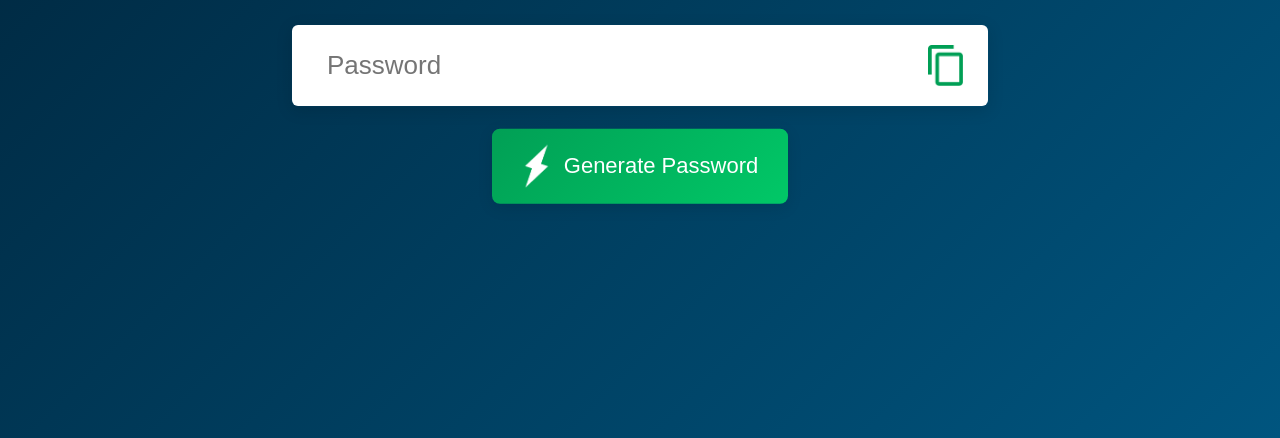
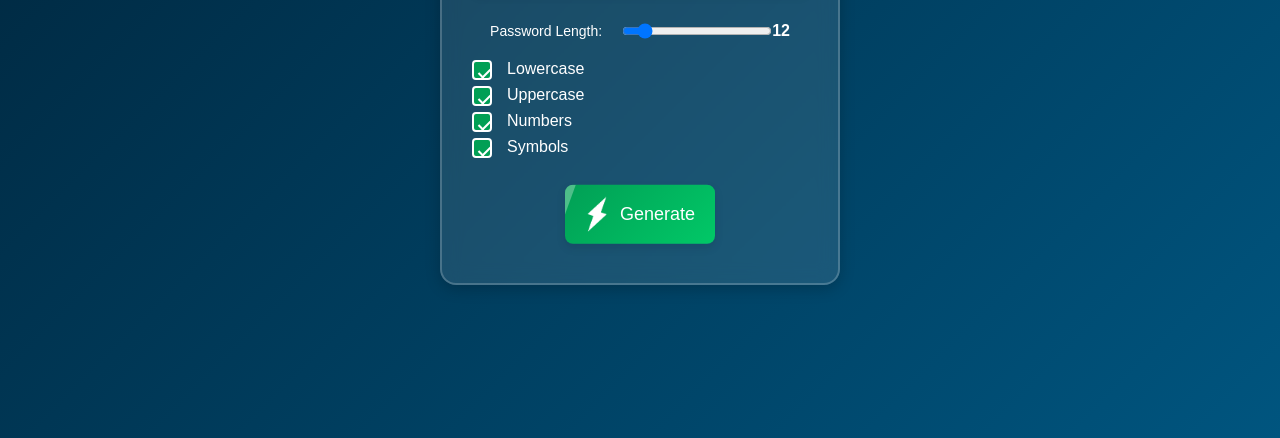
Before and after one commit to Leomacedo161/RandomPassword, a plain HTML site: page index.html in a window 1280 px wide. Shown: the part 362-800 px from the top of the page. Drawn offline with Linux system fonts and the light colour scheme.

Commit message:
chore: Update password generation UI and styles

```diff
--- a/index.html
+++ b/index.html
@@ -10,14 +10,29 @@
 
 <body>
     <div class="container">
-        <h1>Generate a<br><span>Random Password</span></h1>
+        <h1>Generate a <br><span>Password</span></h1>
+
         <div class="display">
             <input type="text" id="password" placeholder="Password" readonly>
-            <img onclick="copyToClipboard()" src="images/copy.png" alt="Copy Icon" title="Copy to Clipboard">
+            <img onclick="copyToClipboard()" src="images/copy.png" alt="Copy Icon">
         </div>
+
+        <div class="password-length">
+            <label>Password Length:</label>
+            <input type="range" id="password-length" min="1" max="100" value="12" oninput="updateLengthDisplay(this.value)">
+            <span id="length-display">12</span>
+        </div>
+
+        <div class="character-options">
+            <label><input type="checkbox" id="include-lowercase" checked> <span></span> Lowercase</label>
+            <label><input type="checkbox" id="include-uppercase" checked> <span></span> Uppercase</label>
+            <label><input type="checkbox" id="include-numbers" checked> <span></span> Numbers</label>
+            <label><input type="checkbox" id="include-symbols" checked> <span></span> Symbols</label>
+        </div>
+
         <button id="generate-btn">
             <img src="images/generate.png" alt="Generate Icon">
-            Generate Password
+            Generate
         </button>
     </div>
 
--- a/script.js
+++ b/script.js
@@ -1,21 +1,50 @@
 document.getElementById('generate-btn').addEventListener('click', generateRandomPassword);
 
 function generateRandomPassword() {
-    const characters = 'ABCDEFGHIJKLMNOPQRSTUVWXYZabcdefghijklmnopqrstuvwxyz0123456789!@#$%^&*()_+~`|}{[]\\:;?><,./-=';
-    const minLength = 8;
-    const maxLength = 16;
-    const length = Math.floor(Math.random() * (maxLength - minLength + 1)) + minLength;
+    const length = document.getElementById('password-length').value; // Get the value range (1-100)
+    let characters = '';
+
+    // Check witch checkboxes are checked
+    const includeLowercase = document.getElementById('include-lowercase').checked;
+    const includeUppercase = document.getElementById('include-uppercase').checked;
+    const includeNumbers = document.getElementById('include-numbers').checked;
+    const includeSymbols = document.getElementById('include-symbols').checked;
+
+    // Define the character types to include in the password
+    const lowercaseChars = 'abcdefghijklmnopqrstuvwxyz';
+    const uppercaseChars = 'ABCDEFGHIJKLMNOPQRSTUVWXYZ';
+    const numberChars = '0123456789';
+    const symbolChars = '!@#$%^&*()_+~`|}{[]\\:;?><,./-=';
+
+    // Gather the character types to include in the password
+    if (includeLowercase) characters += lowercaseChars;
+    if (includeUppercase) characters += uppercaseChars;
+    if (includeNumbers) characters += numberChars;
+    if (includeSymbols) characters += symbolChars;
+
+    // Veify if at least one character type is selected
+    if (characters === '') {
+        alert('Please select at least one character type!');
+        return;
+    }
+
+    // Generate the password
     let password = '';
-
     for (let i = 0; i < length; i++) {
         const randomIndex = Math.floor(Math.random() * characters.length);
         password += characters[randomIndex];
     }
 
+    // Show the password
     const passwordField = document.getElementById('password');
     passwordField.value = password;
     passwordField.classList.add('shake');
     setTimeout(() => passwordField.classList.remove('shake'), 500);
+}
+
+// Update the password length display
+function updateLengthDisplay(value) {
+    document.getElementById('length-display').textContent = value;
 }
 
 function copyToClipboard() {
--- a/style.css
+++ b/style.css
@@ -1,192 +1,213 @@
 * {
     margin: 0;
     padding: 0;
+    box-sizing: border-box;
     font-family: 'Poppins', sans-serif;
-    box-sizing: border-box;
 }
 
 body {
     background: linear-gradient(135deg, #002339, #00557f);
-    animation: gradient 5s ease infinite;
     color: #fff;
     display: flex;
     justify-content: center;
     align-items: center;
     height: 100vh;
-    margin: 0;
+    animation: gradient 5s ease infinite;
 }
 
 @keyframes gradient {
-    0% {
-        background-position: 0% 50%;
-    }
-    50% {
-        background-position: 100% 50%;
-    }
-    100% {
-        background-position: 0% 50%;
-    }
+    0%, 100% { background-position: 0% 50%; }
+    50% { background-position: 100% 50%; }
 }
 
 .container {
     width: 90%;
-    max-width: 700px;
+    max-width: 400px;
     text-align: center;
+    background: rgba(255, 255, 255, 0.1);
+    padding: 30px;
+    border-radius: 16px;
+    backdrop-filter: blur(10px);
+    border: 2px solid rgba(255, 255, 255, 0.2);
+    box-shadow: 0 4px 15px rgba(0, 0, 0, 0.2);
+}
+
+h1 {
+    font-weight: 600;
+    font-size: 36px;
+    margin-bottom: 20px;
+}
+
+h1 span {
+    color: #019f55;
+    border-bottom: 2px solid #019f55;
+    padding-bottom: 4px;
 }
 
 .display {
-    width: 100%;
-    margin: 50px 0 30px;
-    background: #fff;
+    background: rgba(255, 255, 255, 0.8);
     color: #333;
     display: flex;
     align-items: center;
     justify-content: space-between;
-    padding: 20px 25px;
+    padding: 15px;
     border-radius: 8px;
-    box-shadow: 0 4px 15px rgba(0, 0, 0, 0.1);
-    transition: box-shadow 0.3s ease;
-    border: 2px solid transparent;
-    background-clip: padding-box;
-    position: relative;
-    transition: border 0.3s ease;
+    margin-bottom: 30px;
+    box-shadow: 0 4px 10px rgba(0, 0, 0, 0.1);
 }
 
-.display:hover {
-    box-shadow: 0 6px 20px rgba(0, 0, 0, 0.2);
+.display input {
+    border: none;
+    outline: none;
+    font-size: 18px;
+    flex-grow: 1;
+    color: #333;
+    margin-left: 10px;
+    background: transparent;
 }
 
-.container h1 {
-    font-weight: 600;
-    font-size: 48px;
-    margin-bottom: 20px;
-}
-
-.container h1 span {
-    color: #019f55;
-    border-bottom: 4px solid #019f55;
-    padding-bottom: 8px;
-}
-
-.display img {
-    width: 35px;
+img {
+    width: 30px;
     cursor: pointer;
     transition: transform 0.3s ease;
 }
 
-.display img:hover {
+img:hover {
     transform: scale(1.1);
 }
 
-.display input {
-    border: 0;
-    outline: 0;
-    font-size: 26px;
-    flex-grow: 1;
-    margin-left: 10px;
-    color: #333;
-    animation: shake 0.5s ease;
+.password-length,
+.character-options {
+    margin-bottom: 20px;
+    display: flex;
+    justify-content: center;
+    align-items: center;
+    flex-wrap: wrap;
 }
 
-.display input:focus {
-    border-color: #019f55;
-    animation: pulse 1s infinite;
+label {
+    font-size: 14px;
+    margin-right: 10px;
 }
 
-@keyframes pulse {
-    0% {
-        border-color: #019f55;
-    }
-    50% {
-        border-color: #01c867;
-    }
-    100% {
-        border-color: #019f55;
-    }
+input[type="range"] {
+    margin-left: 10px;
+    width: 150px;
 }
 
-.container button {
+#length-display {
+    font-weight: bold;
+}
+
+.character-options {
+    display: flex;
+    flex-direction: column;
+    align-items: flex-start;
+    margin-bottom: 30px;
+}
+
+.character-options label {
+    display: flex;
+    align-items: center;
+    font-size: 16px;
+    margin-bottom: 8px;
+    position: relative;
+    padding-left: 35px;
+    cursor: pointer;
+}
+
+.character-options label input {
+    position: absolute;
+    left: 0;
+    opacity: 0;
+    cursor: pointer;
+}
+
+.character-options label input + span {
+    position: absolute;
+    top: 0;
+    left: 0;
+    height: 20px;
+    width: 20px;
+    background-color: #ccc;
+    border-radius: 4px;
+    transition: background-color 0.3s;
+}
+
+.character-options label:hover input + span {
+    background-color: #019f55;
+}
+
+.character-options label input:checked + span {
+    background-color: #019f55;
+    border: 2px solid white;
+}
+
+.character-options label input:checked + span::after {
+    content: "";
+    position: absolute;
+    left: 7px;
+    top: 4px;
+    width: 5px;
+    height: 10px;
+    border: solid white;
+    border-width: 0 2px 2px 0;
+    transform: rotate(45deg);
+}
+
+.character-options span {
+    position: relative;
+}
+
+button {
     background: linear-gradient(135deg, #019f55, #01c867);
-    color: #fff;
-    border: 0;
-    outline: 0;
-    font-size: 22px;
-    font-weight: 400;
+    color: white;
+    border: none;
+    padding: 12px 20px;
+    border-radius: 8px;
+    font-size: 18px;
+    cursor: pointer;
     display: flex;
     align-items: center;
     justify-content: center;
-    padding: 16px 30px;
-    border-radius: 8px;
-    cursor: pointer;
-    box-shadow: 0 4px 15px rgba(0, 0, 0, 0.1);
-    transition: background 0.3s ease, box-shadow 0.3s ease;
-    margin: 0 auto;
-    animation: bounce 1.5s infinite;
+    box-shadow: 0 4px 10px rgba(0, 0, 0, 0.1);
     position: relative;
     overflow: hidden;
+    transition: background 0.3s ease;
+    margin: 0 auto;
 }
 
-@keyframes bounce {
-    0%, 20%, 50%, 80%, 100% {
-        transform: translateY(0);
-    }
-    40% {
-        transform: translateY(-10px);
-    }
-    60% {
-        transform: translateY(-5px);
-    }
+button img {
+    width: 25px;
+    margin-right: 10px;
 }
 
-.container button::before {
+button::before {
     content: '';
     position: absolute;
     top: 0;
-    left: -75px;
+    left: -50px;
     width: 50px;
     height: 100%;
-    background: rgba(255, 255, 255, 0.5);
+    background: rgba(255, 255, 255, 0.3);
     transform: skewX(-20deg);
     transition: 0.5s;
 }
 
-.container button:hover::before {
+button:hover::before {
     left: 150%;
-    transition: 0.5s;
 }
 
-.container button img {
-    width: 30px;
-    margin-right: 12px;
+button:hover {
+    background: linear-gradient(135deg, #01c867, #019f55);
 }
 
-.container button:hover {
-    background: linear-gradient(135deg, #01c867, #019f55);
-    box-shadow: 0 6px 20px rgba(0, 0, 0, 0.2);
+@keyframes bounce {
+    0%, 20%, 50%, 80%, 100% { transform: translateY(0); }
+    40% { transform: translateY(-10px); }
+    60% { transform: translateY(-5px); }
 }
 
-.display img {
-    position: relative;
+button {
+    animation: bounce 1.5s infinite;
 }
-
-.display img:hover::after {
-    content: 'Copy to clipboard';
-    position: absolute;
-    bottom: -30px;
-    left: 50%;
-    transform: translateX(-50%);
-    background: rgba(0, 0, 0, 0.7);
-    color: white;
-    padding: 5px 10px;
-    border-radius: 5px;
-    white-space: nowrap;
-    font-size: 12px;
-}
-
-@keyframes shake {
-    0% { transform: translateX(0); }
-    25% { transform: translateX(-5px); }
-    50% { transform: translateX(5px); }
-    75% { transform: translateX(-5px); }
-    100% { transform: translateX(0); }
-}
```
